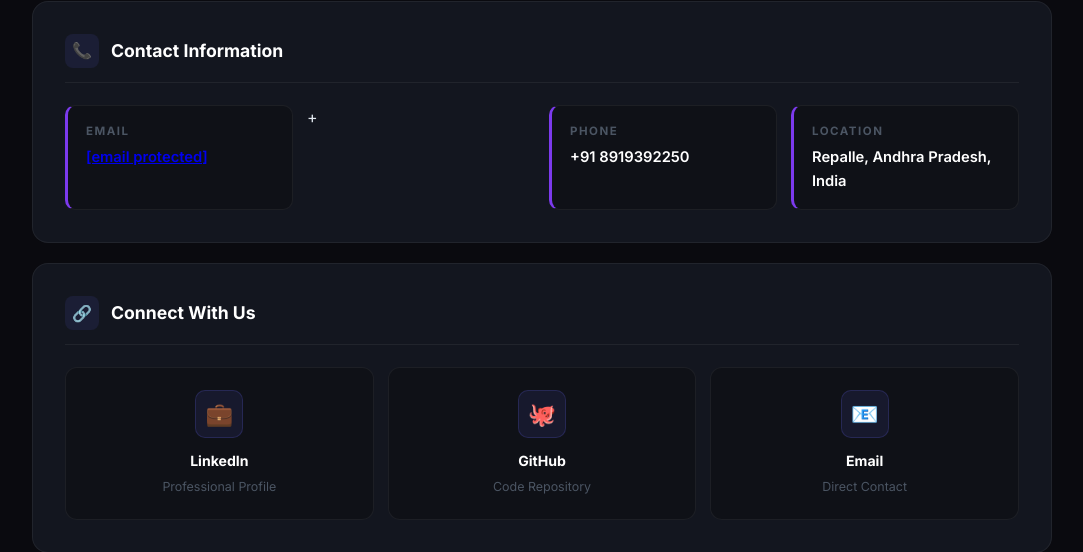
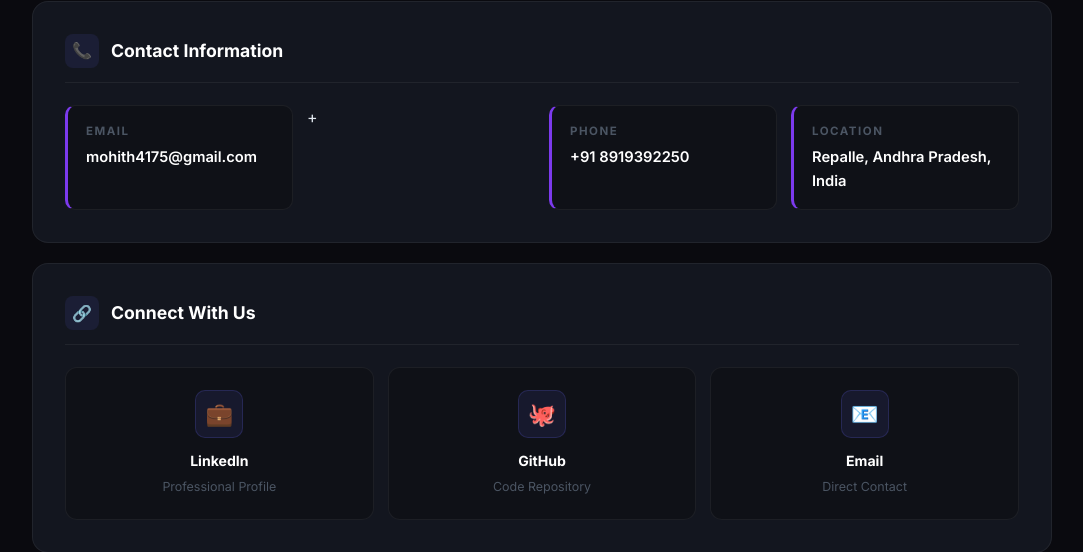
Before and after one commit to mohith-4175/image-forgery-detection, a Flask app: page /about-me in a window 1280 px wide. Shown: the part 1412-1964 px from the top of the page, without its empty margins (98-1181 px from the left). Run offline with Flask 3, Linux system fonts and the light colour scheme; parts of the project's set-up code (start-up, migrations or seed data) failed here and were passed over.

Commit message:
Change email display format in about-me.html
Updated email display to remove obfuscation.

```diff
--- a/templates/about-me.html
+++ b/templates/about-me.html
@@ -585,7 +585,7 @@
         <div class="info-grid">
             <div class="info-item">
                 <div class="info-label">Email</div>
-                <div class="info-value"><a href="mohith4175@gmail.com" class="__cf_email__" data-cfemail="335e5c5b5a475b0702040673545e525a5f1d505c5e">[email&#160;protected]</a></div>
+                <div class="info-value"><!--email_off-->mohith4175@gmail.com<!--/email_off--></div>
             </div>+
             <div class="info-item">
                 <div class="info-label">Phone</div>
```
